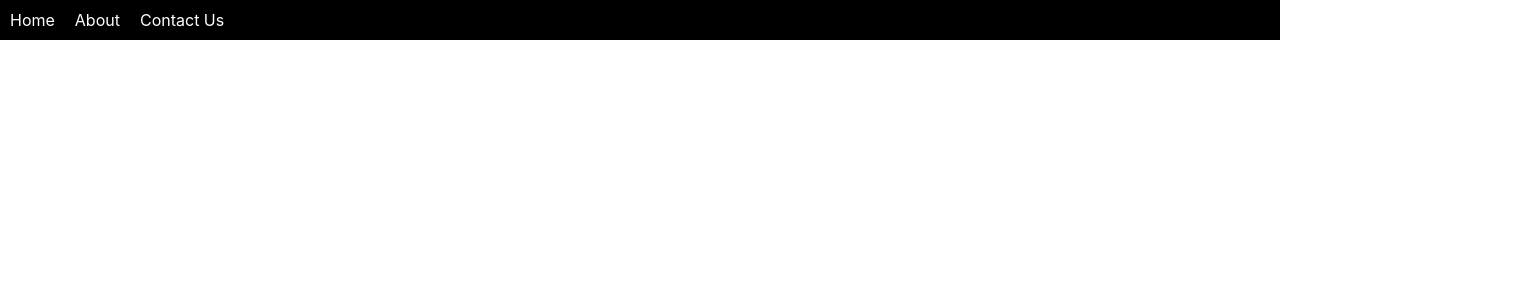
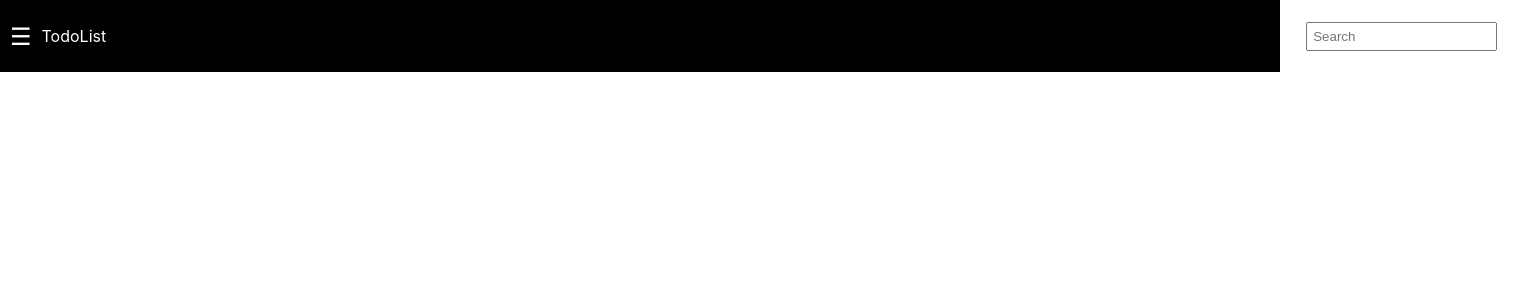
Before and after one commit to ShayanZaidi29/Todo, a React (Create React App) app: page / in a window 1280 px wide. Shown: the top 300 px of the page, 1527 px wide, since content can reach past the window. Built offline with nearby package versions, Linux system fonts and the light colour scheme.

Commit message:
Navbar updated

```diff
--- a/src/App.js
+++ b/src/App.js
@@ -1,4 +1,3 @@
-// App.js
 import React from 'react';
 import { BrowserRouter as Router, Route } from 'react-router-dom';
 import Navbar from '../src/components/Navbar';
--- a/src/components/Navbar.jsx
+++ b/src/components/Navbar.jsx
@@ -1,31 +1,103 @@
-import React from 'react';
-import { Link } from 'react-router-dom'; // If using React Router, make sure to import Link
+import React, { useState } from 'react';
+import { Link } from 'react-router-dom';
 
 const Navbar = () => {
+  const [isMenuOpen, setMenuOpen] = useState(false);
+
   const navbarStyle = {
     backgroundColor: 'black',
     padding: '10px',
     color: 'white',
-    textAlign: 'left',
+    display: 'flex',
+    justifyContent: 'space-between',
+    alignItems: 'center',
+  };
+
+  const spaceDivStyle = {
+    marginRight: '10px', // Reduce the space between "TodoList" and the hamburger menu
+  };
+
+  const hamburgerStyle = {
+    cursor: 'pointer',
+    fontSize: '24px',
+    display: 'block',
+    transition: 'transform 0.3s ease-in-out', // Add transition for rotation animation
+    transform: isMenuOpen ? 'rotate(90deg)' : 'rotate(0deg)', // Rotate when open
+  };
+
+  const hamburgerIconStyle = {
+    display: 'block',
+  };
+
+  const linkContainerStyle = {
+    display: 'flex',
+    alignItems: 'center',
+    position: 'relative',
   };
 
   const linkStyle = {
-    marginRight: '20px',  // Add some margin to create space between links
     color: 'white',
     textDecoration: 'none',
+    marginLeft: '30px', // Space between hamburger menu and links
+    display: isMenuOpen ? 'block' : 'none',
+    position: 'absolute',
+    top: '40px',
+    backgroundColor: 'black',
+    padding: '10px',
+  };
+
+  const todoListStyle = {
+    marginRight: '1200px'
+  };
+
+  const searchContainerStyle = {
+    display: 'flex',
+    alignItems: 'center',
+  };
+
+  const searchInputStyle = {
+    marginRight: '10px',
+    padding: '5px',
+  };
+
+  const searchIconStyle = {
+    fill: 'white',
+    width: '20px',
+    height: '20px',
+    cursor: 'pointer',
+  };
+
+  const toggleMenu = () => {
+    setMenuOpen(!isMenuOpen);
   };
 
   return (
-    <div style={navbarStyle}>
-      <Link to="/" style={linkStyle}>
-        Home
-      </Link>
-      <Link to="/about" style={linkStyle}>
-        About
-      </Link>
-      <Link to="/contact" style={linkStyle}>
-        Contact Us
-      </Link>
+    <div>
+      <div style={navbarStyle}>
+        <div style={linkContainerStyle}>
+          <div style={hamburgerStyle} onClick={toggleMenu}>
+            &#9776; {/* Hamburger icon */}
+          </div>
+          <div style={linkStyle}>
+            <Link to="/" style={hamburgerIconStyle}>Home</Link>
+            <Link to="/about" style={hamburgerIconStyle}>About</Link>
+            <Link to="/contact" style={hamburgerIconStyle}>Contact Us</Link>
+          </div>
+        </div>
+
+        <div style={spaceDivStyle}></div>
+
+        <div style={todoListStyle}>
+          <p>TodoList</p>
+        </div>
+
+        <div style={searchContainerStyle}>
+          <input type="text" placeholder="Search" style={searchInputStyle} />
+          <svg xmlns="http://www.w3.org/2000/svg" viewBox="0 0 24 24" style={searchIconStyle}>
+            <path d="M15.5 14h-.79l-.28-.27a6.5 6.5 0 0 0 1.48-5.34c-.47-2.78-2.79-5-5.59-5.34a6.505 6.505 0 0 0-7.27 7.27c.34 2.8 2.56 5.12 5.34 5.59a6.5 6.5 0 0 0 5.34-1.48l.27.28v.79l4.25 4.25L20.71 18l-4.25-4.25zM8 14a5 5 0 1 1 0-10 5 5 0 0 1 0 10z"/>
+          </svg>
+        </div>
+      </div>
     </div>
   );
 };
```
